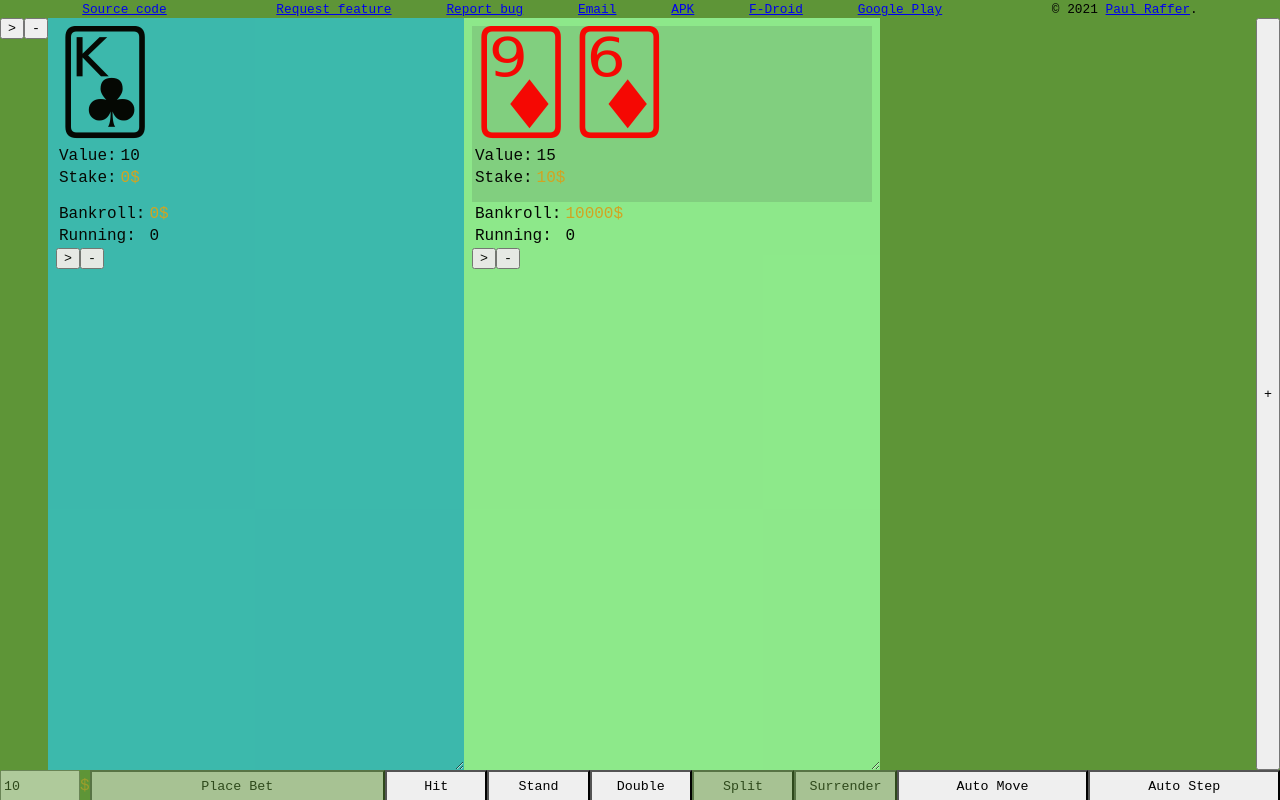
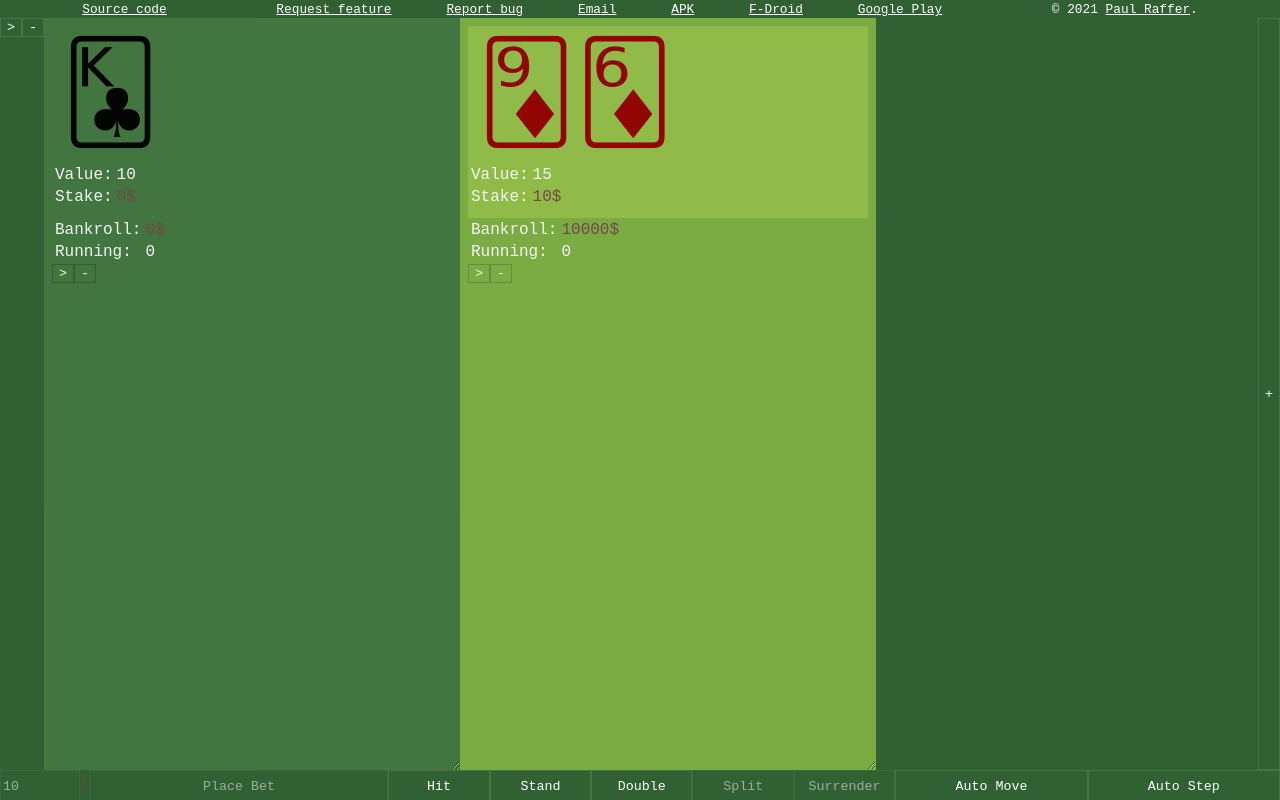
Before and after one commit to PaulRaffer/Blackjack, a plain HTML site: page index.html in a window 1280 px wide. Both pictures are taken after a click on the button "Place Bet". Drawn offline with Linux system fonts and the light colour scheme.

Commit message:
Update style

```diff
--- a/index.html
+++ b/index.html
@@ -12,6 +12,9 @@
 		<link rel="stylesheet" type="text/css" href="./style/blackjack.css" />
 		<link rel="stylesheet" type="text/css" media="screen and (min-width: 46em) and (orientation: landscape)" href="./style/orientationLandscape.css" />
 		<link rel="stylesheet" type="text/css" media="not screen and (min-width: 46em) and (orientation: landscape)" href="./style/orientationPortrait.css" />
+		<link rel="stylesheet" type="text/css" href="./style/theme/default.css" title="Default" />
+		<link rel="alternate stylesheet" type="text/css" href="./style/theme/original.css" title="Original" />
+		<link rel="alternate stylesheet" type="text/css" href="" title="None" />
 
 		<title>Blackjack</title>
 
--- a/style/blackjack.css
+++ b/style/blackjack.css
@@ -1,11 +1,14 @@
 /* Copyright (c) 2021 Paul Raffer */
 
+
+a {
+	color: inherit;
+}
 
 #game {
 	position: fixed;
 	width: 100%;
 	height: 100%;
-	background-color: #5E9537;
 }
 
 
@@ -81,7 +84,7 @@
 
 .hands {
 	display: flex;
-	min-height: 11em;
+	min-height: 12em;
 	white-space: nowrap;
 	width: 100%;
 	max-width: 100%;
@@ -112,7 +115,6 @@
 .table>#boxes>.box {
 	max-width: 100%;
 	width:25%;
-	background-color: lightblue;
 	opacity: 94%;
 	display: inline-flex;
 	flex-direction: column;
@@ -139,14 +141,16 @@
 
 .table>#boxes>.box.dealer {
 	display: inline-flex;
-	background-color: rgb(58, 187, 180);
 }
 .table>#boxes>.box.current {
 	display: inline-flex;
-	background-color: lightgreen;
 }
-.hand.current {
-	background-color: rgb(132, 211, 132);
+
+.cards {
+	font-size: 6em;
+	flex-grow: 1;
+	display: flex;
+	margin: 0.1em;
 }
 
 
--- a/style/cardGames.css
+++ b/style/cardGames.css
@@ -1,9 +1,4 @@
 /* Copyright (c) 2021 Paul Raffer */
-
-
-.card {
-	font-size: 6em;
-}
 
 .♠, .♣ {
 	color: black;
--- /dev/null
+++ b/style/theme/default.css
@@ -0,0 +1,69 @@
+/* Copyright (c) 2021 Paul Raffer */
+
+* {
+	color: white;
+}
+input, button, select {
+	/*color: black;*/
+	background-color: inherit;
+	border-width: 1px;
+	border-style: solid;
+}
+
+
+#game {
+	background-color: #316033;
+}
+#game input,
+#game button,
+#game select {
+	border-color: #447741;
+}
+
+.table>#boxes>.box {
+	background-color: #59954A;
+}
+.table>#boxes>.box input,
+.table>#boxes>.box button,
+.table>#boxes>.box select {
+	border-color: #447741;
+}
+
+.table>#boxes>.box.dealer {
+	background-color: #447741;
+}
+.table>#boxes>.box.dealer input,
+.table>#boxes>.box.dealer button,
+.table>#boxes>.box.dealer select {
+	border-color: #316033;
+}
+
+.table>#boxes>.box.current {
+	background-color: #80B145;
+}
+.table>#boxes>.box.current input,
+.table>#boxes>.box.current button,
+.table>#boxes>.box.current select {
+	border-color: #59954A;
+}
+
+.hand.current {
+	background-color: #97C14B;
+}
+.hand.current input,
+.hand.current button,
+.hand.current select {
+	border-color: #97C14B;
+}
+/*
+.cards {
+	padding: 1em;
+}*/
+
+.money {
+	color: rgb(120, 70, 70);
+}
+
+.♥, .♦ {
+	color: #990000;
+}
--- /dev/null
+++ b/style/theme/original.css
@@ -0,0 +1,20 @@
+/* Copyright (c) 2021 Paul Raffer */
+
+#game {
+	background-color: #5E9537;
+}
+
+.table>#boxes>.box {
+	background-color: lightblue;
+}
+
+.table>#boxes>.box.dealer {
+	background-color: rgb(58, 187, 180);
+}
+
+.table>#boxes>.box.current {
+	background-color: lightgreen;
+}
+.hand.current {
+	background-color: rgb(132, 211, 132);
+}
```
